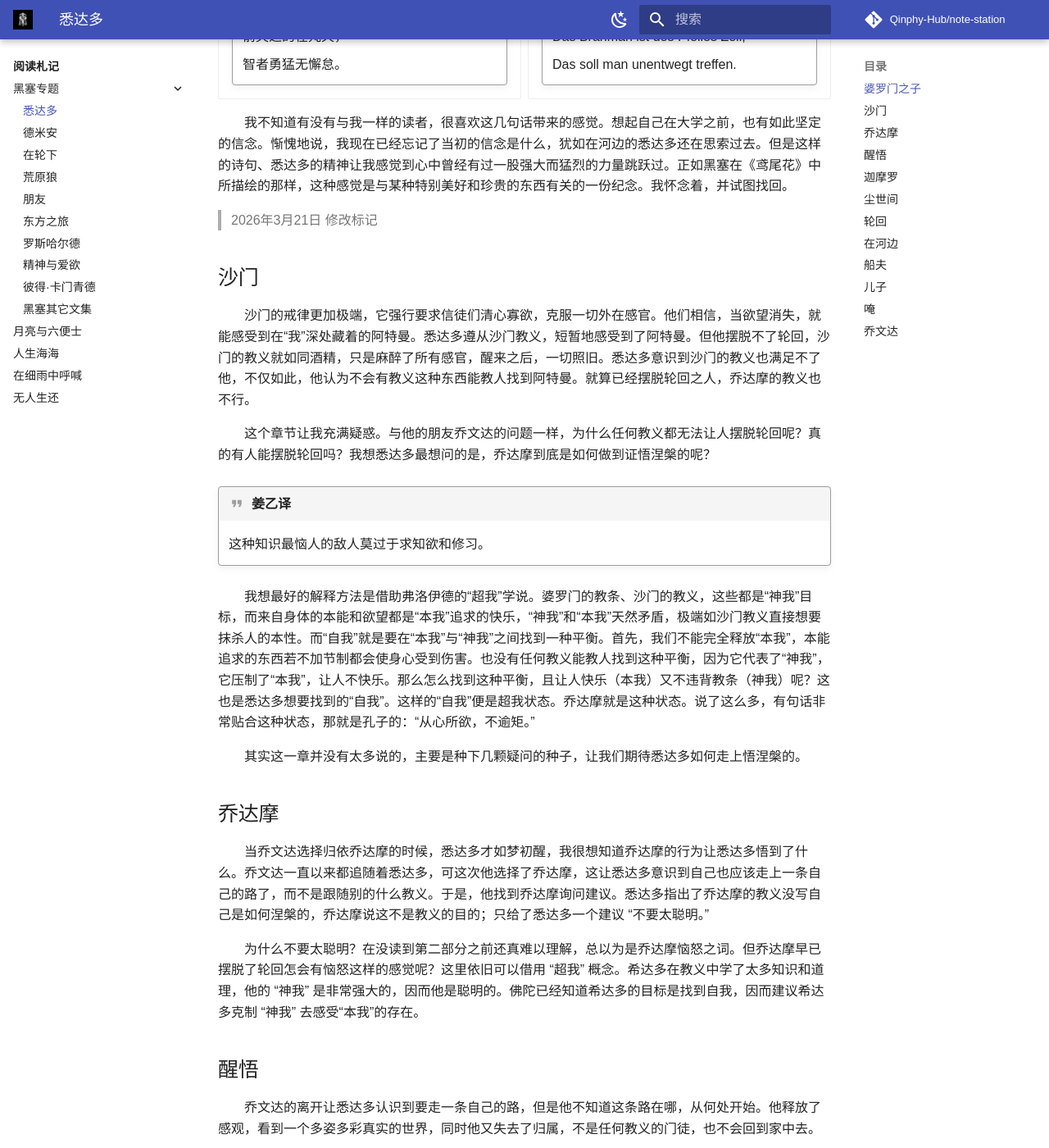
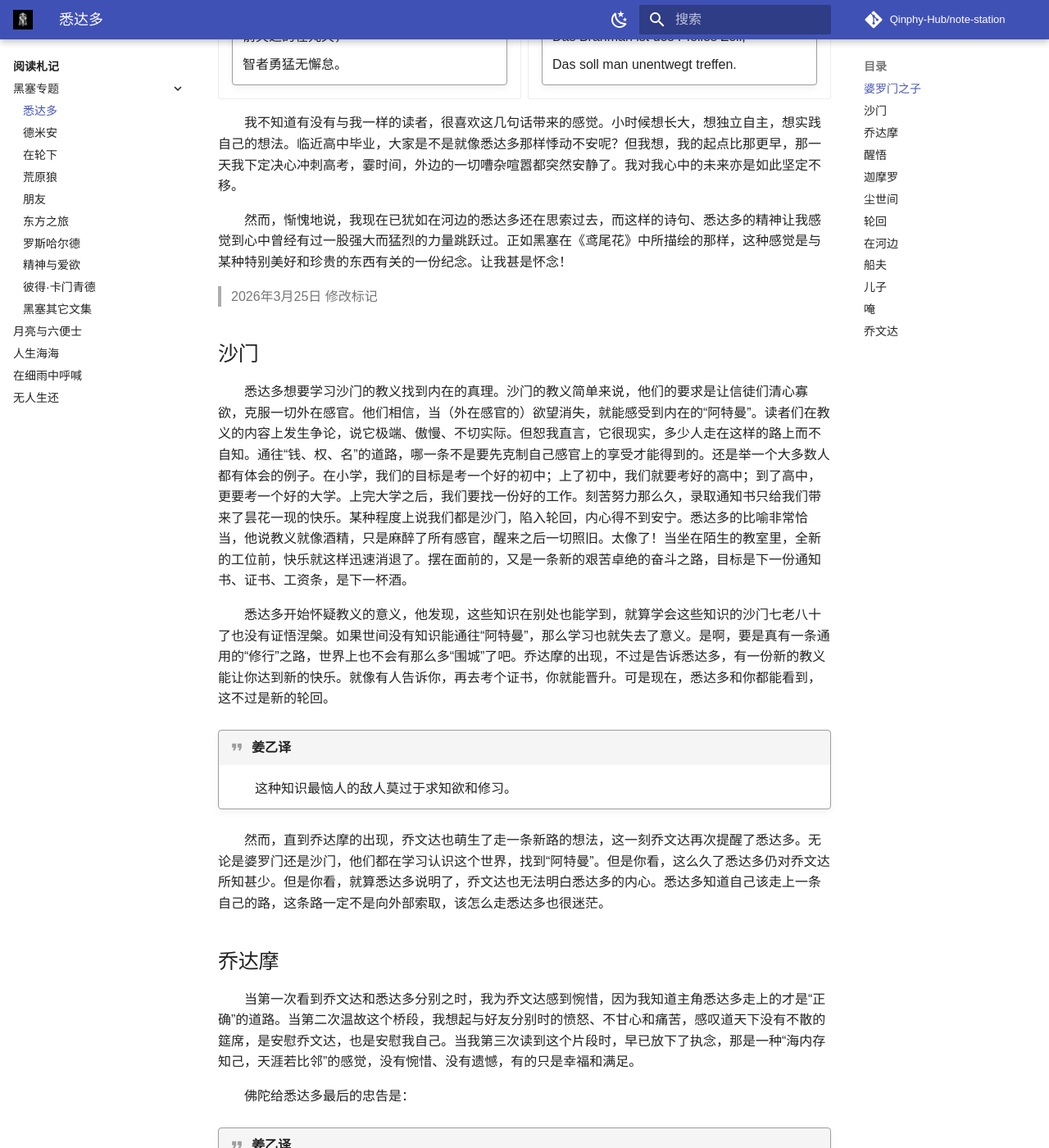
Before and after one commit to Qinphy-Hub/note-station, an MkDocs documentation site: the page built from docs/Part1/Hesse/siddhartha.md, in a window 1280 px wide and 1400 px high, scrolled down 1477 px. Shown: the whole window at 82% size. Built offline with MkDocs 1.6.1 and Material for MkDocs 9.7.7, drawn with Linux system fonts in a browser that asks for light colours; emoji names are drawn with the system emoji font; comment, search, counter and statistics services are not loaded; a style sheet for code colours, icons or effects is not loaded; some of the changed text lies outside the part shown.

Commit message:
modify: reading - siddhartha

```diff
--- a/docs/Part1/Hesse/siddhartha.md
+++ b/docs/Part1/Hesse/siddhartha.md
@@ -48,45 +48,64 @@
         Das soll man unentwegt treffen.
 </div>
 
-&emsp;&emsp;我不知道有没有与我一样的读者，很喜欢这几句话带来的感觉。想起自己在大学之前，也有如此坚定的信念。惭愧地说，我现在已经忘记了当初的信念是什么，犹如在河边的悉达多还在思索过去。但是这样的诗句、悉达多的精神让我感觉到心中曾经有过一股强大而猛烈的力量跳跃过。正如黑塞在《鸢尾花》中所描绘的那样，这种感觉是与某种特别美好和珍贵的东西有关的一份纪念。我怀念着，并试图找回。
+&emsp;&emsp;我不知道有没有与我一样的读者，很喜欢这几句话带来的感觉。小时候想长大，想独立自主，想实践自己的想法。临近高中毕业，大家是不是就像悉达多那样悸动不安呢？但我想，我的起点比那更早，那一天我下定决心冲刺高考，霎时间，外边的一切嘈杂喧嚣都突然安静了。我对我心中的未来亦是如此坚定不移。
 
-> 2026年3月21日 修改标记
+&emsp;&emsp;然而，惭愧地说，我现在已犹如在河边的悉达多还在思索过去，而这样的诗句、悉达多的精神让我感觉到心中曾经有过一股强大而猛烈的力量跳跃过。正如黑塞在《鸢尾花》中所描绘的那样，这种感觉是与某种特别美好和珍贵的东西有关的一份纪念。让我甚是怀念！
+
+> 2026年3月25日 修改标记
 
 ## 沙门
 
-&emsp;&emsp;沙门的戒律更加极端，它强行要求信徒们清心寡欲，克服一切外在感官。他们相信，当欲望消失，就能感受到在“我”深处藏着的阿特曼。悉达多遵从沙门教义，短暂地感受到了阿特曼。但他摆脱不了轮回，沙门的教义就如同酒精，只是麻醉了所有感官，醒来之后，一切照旧。悉达多意识到沙门的教义也满足不了他，不仅如此，他认为不会有教义这种东西能教人找到阿特曼。就算已经摆脱轮回之人，乔达摩的教义也不行。
+&emsp;&emsp;悉达多想要学习沙门的教义找到内在的真理。沙门的教义简单来说，他们的要求是让信徒们清心寡欲，克服一切外在感官。他们相信，当（外在感官的）欲望消失，就能感受到内在的“阿特曼”。读者们在教义的内容上发生争论，说它极端、傲慢、不切实际。但恕我直言，它很现实，多少人走在这样的路上而不自知。通往“钱、权、名”的道路，哪一条不是要先克制自己感官上的享受才能得到的。还是举一个大多数人都有体会的例子。在小学，我们的目标是考一个好的初中；上了初中，我们就要考好的高中；到了高中，更要考一个好的大学。上完大学之后，我们要找一份好的工作。刻苦努力那么久，录取通知书只给我们带来了昙花一现的快乐。某种程度上说我们都是沙门，陷入轮回，内心得不到安宁。悉达多的比喻非常恰当，他说教义就像酒精，只是麻醉了所有感官，醒来之后一切照旧。太像了！当坐在陌生的教室里，全新的工位前，快乐就这样迅速消退了。摆在面前的，又是一条新的艰苦卓绝的奋斗之路，目标是下一份通知书、证书、工资条，是下一杯酒。
 
-&emsp;&emsp;这个章节让我充满疑惑。与他的朋友乔文达的问题一样，为什么任何教义都无法让人摆脱轮回呢？真的有人能摆脱轮回吗？我想悉达多最想问的是，乔达摩到底是如何做到证悟涅槃的呢？
+&emsp;&emsp;悉达多开始怀疑教义的意义，他发现，这些知识在别处也能学到，就算学会这些知识的沙门七老八十了也没有证悟涅槃。如果世间没有知识能通往“阿特曼”，那么学习也就失去了意义。是啊，要是真有一条通用的“修行”之路，世界上也不会有那么多“围城”了吧。乔达摩的出现，不过是告诉悉达多，有一份新的教义能让你达到新的快乐。就像有人告诉你，再去考个证书，你就能晋升。可是现在，悉达多和你都能看到，这不过是新的轮回。
 
 !!! quote "姜乙译"
-    这种知识最恼人的敌人莫过于求知欲和修习。
+    &emsp;&emsp;这种知识最恼人的敌人莫过于求知欲和修习。
 
-&emsp;&emsp;我想最好的解释方法是借助弗洛伊德的“超我”学说。婆罗门的教条、沙门的教义，这些都是“神我”目标，而来自身体的本能和欲望都是“本我”追求的快乐，“神我”和“本我”天然矛盾，极端如沙门教义直接想要抹杀人的本性。而“自我”就是要在“本我”与“神我”之间找到一种平衡。首先，我们不能完全释放“本我”，本能追求的东西若不加节制都会使身心受到伤害。也没有任何教义能教人找到这种平衡，因为它代表了“神我”，它压制了“本我”，让人不快乐。那么怎么找到这种平衡，且让人快乐（本我）又不违背教条（神我）呢？这也是悉达多想要找到的“自我”。这样的“自我”便是超我状态。乔达摩就是这种状态。说了这么多，有句话非常贴合这种状态，那就是孔子的：“从心所欲，不逾矩。”
+&emsp;&emsp;然而，直到乔达摩的出现，乔文达也萌生了走一条新路的想法，这一刻乔文达再次提醒了悉达多。无论是婆罗门还是沙门，他们都在学习认识这个世界，找到“阿特曼”。但是你看，这么久了悉达多仍对乔文达所知甚少。但是你看，就算悉达多说明了，乔文达也无法明白悉达多的内心。悉达多知道自己该走上一条自己的路，这条路一定不是向外部索取，该怎么走悉达多也很迷茫。
 
-&emsp;&emsp;其实这一章并没有太多说的，主要是种下几颗疑问的种子，让我们期待悉达多如何走上悟涅槃的。
+
 
 ## 乔达摩
 
-&emsp;&emsp;当乔文达选择归依乔达摩的时候，悉达多才如梦初醒，我很想知道乔达摩的行为让悉达多悟到了什么。乔文达一直以来都追随着悉达多，可这次他选择了乔达摩，这让悉达多意识到自己也应该走上一条自己的路了，而不是跟随别的什么教义。于是，他找到乔达摩询问建议。悉达多指出了乔达摩的教义没写自己是如何涅槃的，乔达摩说这不是教义的目的；只给了悉达多一个建议 “不要太聪明。”
+&emsp;&emsp;当第一次看到乔文达和悉达多分别之时，我为乔文达感到惋惜，因为我知道主角悉达多走上的才是“正确”的道路。当第二次温故这个桥段，我想起与好友分别时的愤怒、不甘心和痛苦，感叹道天下没有不散的筵席，是安慰乔文达，也是安慰我自己。当我第三次读到这个片段时，早已放下了执念，那是一种“海内存知己，天涯若比邻”的感觉，没有惋惜、没有遗憾，有的只是幸福和满足。
 
-&emsp;&emsp;为什么不要太聪明？在没读到第二部分之前还真难以理解，总以为是乔达摩恼怒之词。但乔达摩早已摆脱了轮回怎会有恼怒这样的感觉呢？这里依旧可以借用 “超我” 概念。希达多在教义中学了太多知识和道理，他的 “神我” 是非常强大的，因而他是聪明的。佛陀已经知道希达多的目标是找到自我，因而建议希达多克制 “神我” 去感受“本我”的存在。
+&emsp;&emsp;佛陀给悉达多最后的忠告是：
+
+!!! quote "姜乙译"
+    &emsp;&emsp;“你能言善道，我的朋友。要提防不要太过聪明。”
+
+&emsp;&emsp;聪明的人能言善道，那是法义赋予他辩论的逻辑。既然放弃法义这条路，就要放弃使用法义去认识这个世界。就像人在分别时，也会拿着“天下没有不散的筵席”安慰自己，那是法义教给他的道理，让这句话麻痹了他的痛苦，遮蔽了他真实的感受。佛陀告诉他“不要太聪明”，就是要他要忘掉所有的法义，感受自己真实的情感，向自己的内心学习。
+
+&emsp;&emsp;我曾执着于看那些“透过现象看本质”的书，并在与人争辩中所向披靡。现在想来，的确，这些书不过赋予了我们辩论的本领、麻痹和安慰自己的能力。说了再多的“好聚好散”也无法摆脱分别时的“依依不舍”；就算懂得要有“被讨厌的勇气”，还是会被恶语中伤；听了那“马屁”、“捧臭脚”、“阿谀奉承”的话，心依然会动；都说“骄兵必败”，可人就是无法克制住骄傲，总会在不经意间掉入自大陷进……我想，所谓顿悟，就是哪天达到了“**不以物喜，不以己悲**”的境界吧！
 
 ## 醒悟
 
-&emsp;&emsp;乔文达的离开让悉达多认识到要走一条自己的路，但是他不知道这条路在哪，从何处开始。他释放了感观，看到一个多姿多彩真实的世界，同时他又失去了归属，不是任何教义的门徒，也不会回到家中去。
-
-&emsp;&emsp;悉达多属于他自己，他要向自己学习。看似很简单，多少人能做到呢？
+&emsp;&emsp;正式启程了，悉达多开始跟随自己“心意”而活了。那天，是悉达多新的生日。我想起来，接到大学录取通知那天，我也开启了一本新的“人生计划”，我要追逐任何我想要的东西。我也称那天是我新的生日，也是我独自一人的旅程的开始。
 
 ## 迦摩罗
 
 !!! quote "姜乙译"
-    他不再问询本质，瞄准彼岸，他在世间寻找故乡。如若人能毫无希求，质朴而天真无邪地看待世界，世界何其隽美！
+    &emsp;&emsp;他不再问询本质，瞄准彼岸，他在世间寻找故乡。如若人能毫无希求，质朴而天真无邪地看待世界，世界何其隽美！
 
-&emsp;&emsp;如若眼里只有目标和真理，就看不见世间的美。欲望过甚就是一种执念，它能遮避人的双眼。
+&emsp;&emsp;再看这个世界是“隽美”、“妩媚”、“甘甜味美”、“欢悦”、“贪婪”，悉达多开始正视自己的感官和情欲，入世第一步，从理想走入现实。沙门的教义还在生效，但逐渐难以压制悉达多的情欲。这个新生的人，还在学习如何满足自己的欲望，他认为可以强夺。迦摩罗给他上了第一课，非常精彩：
 
-&emsp;&emsp;我想起当我第一次读到这个章节时，那真是恨得牙痒痒，承认自己的欲望很难吗，还巧言令色，真是令人恶心。但事实告诉我，真的难，此处省略故事一节:laughing:。就算曾经的信念多么地坚定，总有一套欲念陷阱适合你。每个人都有自己的欲望，藏在深处的“本我”之中，让“自我”难以发现。它不一定是色欲，可能是贪欲、虚荣、名利。“本我”被满足的快感，促使“自我”编出虚伪谎言蒙蔽“超我”的审判。俗话讲：不过是自欺欺人而已。但这里我并不想表达欲望的卑劣，而是要学会戳破伪装，正视面对自己的欲望。
+!!! quote "姜乙译"
+    &emsp;&emsp;难道一个沙门或婆罗门会害怕有人来强夺他，侵吞他渊博的学识、他的虔诚和他深奥的思想吗？不会。因为这些只属于他自己。他只会把这些奉献给他想给的人。迦摩罗亦如此，欢爱亦如此。
 
-&emsp;&emsp;但回到书里来，回到悉达多的故事，这就是悉达多要经历要学习的东西——“本我”。所以，他表面上放下目标和真理，实际上做到了真正的向自己学习。经历欲望，才能知道欲望是什么，才能理解别人的欲望，才能知道欲望并不像“神我”定义的那样可笑，因为那就是人的一部分。
+    &emsp;&emsp;情爱可以乞得，可以购买，可以受馈，也可以在陋巷觅得，却唯独不能强夺。
+
+何止是性欲，其它欲望的满足也都是强求不来的。
+
+&emsp;&emsp;悉达多看起来很有自信，经过沙门的苦修，他相信尘世间的一切得来都易如反掌。我也曾这么认为，并看上去也是这么回事。在刚进入大学的时候，我也认为高考都熬过来了，大学的学习算什么。只需要付出较于高中$10\%$的努力，就能达标。再追加$10\%$，就能优秀。成绩、绩点、证书这些都是小目标。
+
+!!! quote "姜乙译"
+    &emsp;&emsp;如果你将一粒石子投入水中，石子会沿着最短的路径沉入水底。恰如悉达多有了目标并下定决心。目标会指引他，因为他禁止任何干扰目标的事情进入他的灵魂。
+
+&emsp;&emsp;这句话说得太好了。我也有过心中有理想有目标的时代，我相信一个人想要做任何事情，他都可以做到，而那仅仅只需要下定一个决心。这个决心能够帮你屏蔽外部的一切干扰。我对下决心的那一刻记忆深刻。在临近高考的某一天，我下定决心要好好学习，就在那一刹那，我感觉我的世界都安静了，不再对学习以外的事情感到兴趣。
+
+> 2026-04-19 修改标记
 
 ## 尘世间
 
```
